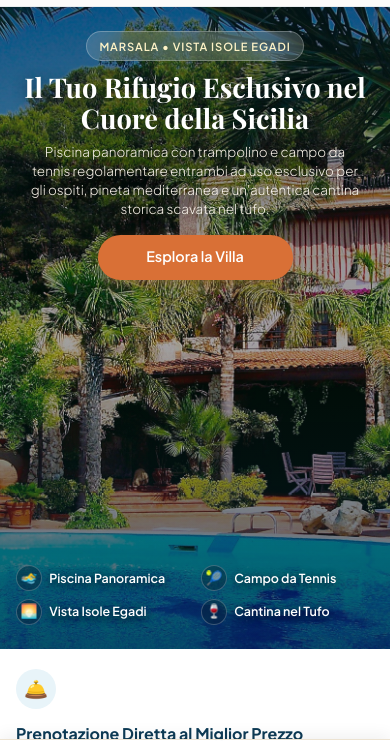
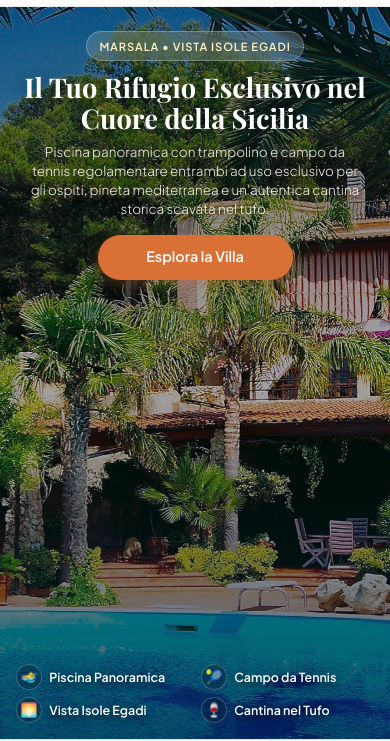
Before and after one commit to Tiume001/Villa-Tom, a plain HTML site: page index.html in a window 390 px wide. Shown: the part 51-792 px from the top of the page. Drawn offline with nearby package versions, Linux system fonts and the light colour scheme; a web font is replaced by a local one.

Commit message:
Altezza Hero mobile calibrata esattamente tra header e bottom bar (100dvh - 108px)

```diff
--- a/assets/css/style.css
+++ b/assets/css/style.css
@@ -2177,8 +2177,8 @@ dialog {
     gap: 0.45rem;
   }
   .hero {
-    min-height: 76dvh;
-    padding: 1.5rem 0 1.25rem;
+    min-height: calc(100dvh - 108px - env(safe-area-inset-bottom, 0px));
+    padding: 1.5rem 0 1rem;
     display: flex;
     align-items: stretch;
   }
--- a/index.html
+++ b/index.html
@@ -29,7 +29,7 @@
   <link rel="stylesheet" href="assets/css/leaflet.css">
 
   <!-- Main Stylesheet -->
-  <link rel="stylesheet" href="assets/css/style.css?v=4.1">
+  <link rel="stylesheet" href="assets/css/style.css?v=4.2">
 </head>
 <body>
 
```
